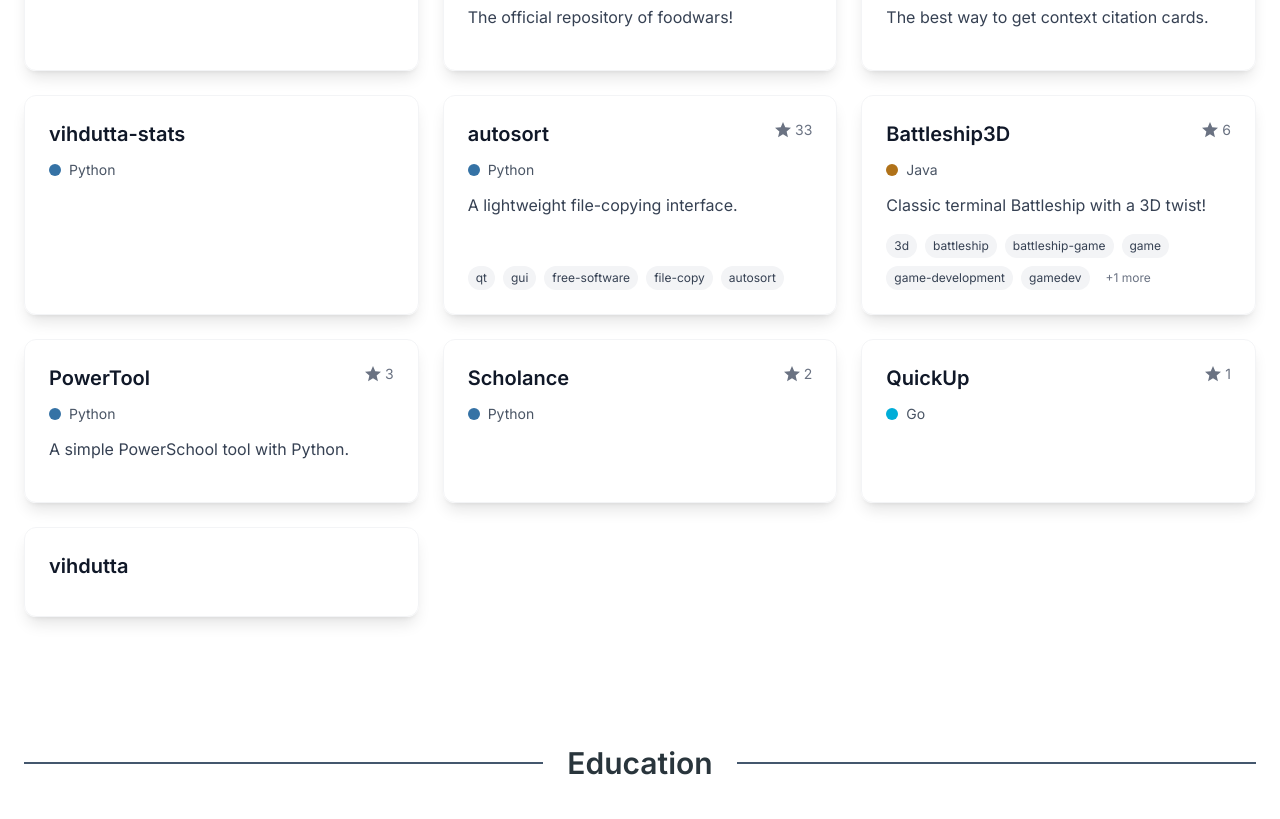
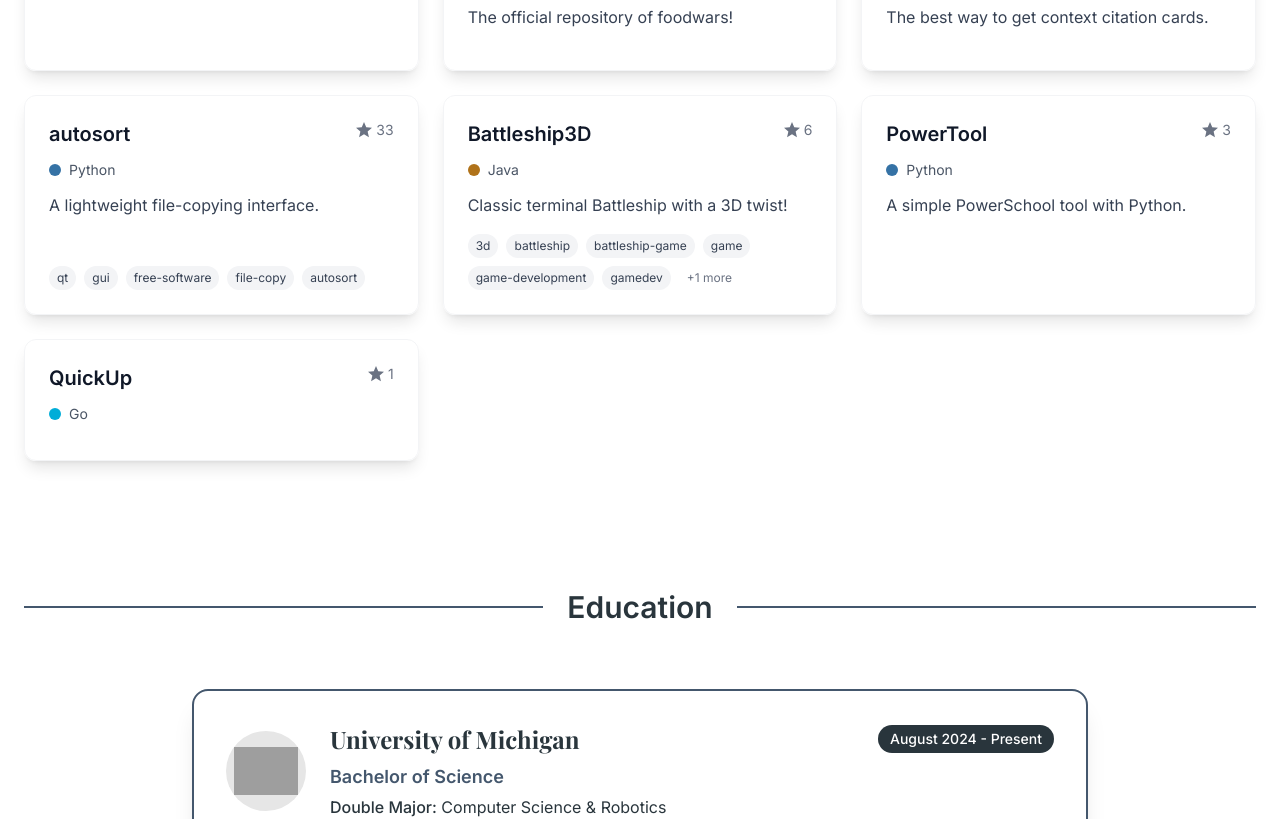
Before and after one commit to vihdutta/portfolio, a React (Vite) app: page / in a window 1280 px wide. Shown: the part 880-1699 px from the top of the page. Built offline with nearby package versions, Linux system fonts and the light colour scheme; grey boxes are pictures that could not be loaded.

Commit message:
fixed deployment issues

```diff
--- a/package.json
+++ b/package.json
@@ -9,6 +9,7 @@
     "dev:preview": "npm run build && npm run preview",
     "fetch-github-data": "node scripts/fetch-github-data.cjs",
     "build": "npm run fetch-github-data && tsc -b && vite build",
+    "build:custom-domain": "npm run fetch-github-data && tsc -b && cross-env CUSTOM_DOMAIN=true vite build",
     "build:no-fetch": "tsc -b && vite build",
     "lint": "eslint .",
     "typecheck": "tsc --noEmit",
@@ -34,6 +35,7 @@
     "@types/react": "^19.1.5",
     "@types/react-dom": "^19.1.5",
     "@vitejs/plugin-react": "^4.4.1",
+    "cross-env": "^7.0.3",
     "eslint": "^9.27.0",
     "eslint-plugin-react-hooks": "^5.2.0",
     "eslint-plugin-react-refresh": "^0.4.20",
--- a/public/github-data.json
+++ b/public/github-data.json
@@ -12,7 +12,7 @@
       "repositoryTopics": {
         "nodes": []
       },
-      "updatedAt": "2025-05-23T03:31:09Z"
+      "updatedAt": "2025-05-23T03:35:46Z"
     },
     {
       "name": "foodwars",
@@ -41,20 +41,6 @@
         "nodes": []
       },
       "updatedAt": "2025-04-17T18:23:45Z"
-    },
-    {
-      "name": "vihdutta-stats",
-      "description": null,
-      "url": "https://github.com/vihdutta/vihdutta-stats",
-      "stargazerCount": 0,
-      "primaryLanguage": {
-        "name": "Python",
-        "color": "#3572A5"
-      },
-      "repositoryTopics": {
-        "nodes": []
-      },
-      "updatedAt": "2025-03-01T12:32:28Z"
     },
     {
       "name": "autosort",
@@ -161,20 +147,6 @@
       "updatedAt": "2024-03-06T06:05:16Z"
     },
     {
-      "name": "Scholance",
-      "description": null,
-      "url": "https://github.com/TheOtherPC/Scholance",
-      "stargazerCount": 2,
-      "primaryLanguage": {
-        "name": "Python",
-        "color": "#3572A5"
-      },
-      "repositoryTopics": {
-        "nodes": []
-      },
-      "updatedAt": "2022-11-01T20:01:46Z"
-    },
-    {
       "name": "QuickUp",
       "description": null,
       "url": "https://github.com/vihdutta/QuickUp",
@@ -187,19 +159,8 @@
         "nodes": []
       },
       "updatedAt": "2022-01-30T15:27:17Z"
-    },
-    {
-      "name": "vihdutta",
-      "description": null,
-      "url": "https://github.com/vihdutta/vihdutta",
-      "stargazerCount": 0,
-      "primaryLanguage": null,
-      "repositoryTopics": {
-        "nodes": []
-      },
-      "updatedAt": "2021-05-09T14:53:21Z"
     }
   ],
-  "lastUpdated": "2025-05-23T03:34:36.082Z",
+  "lastUpdated": "2025-05-23T03:42:18.840Z",
   "source": "github-api"
 }
--- a/scripts/fetch-github-data.cjs
+++ b/scripts/fetch-github-data.cjs
@@ -133,11 +133,36 @@ async function fetchGitHubData() {
       throw new Error('Invalid response structure from GitHub API');
     }
 
-    const repositories = data.data.user.repositories.nodes;
+    let repositories = data.data.user.repositories.nodes;
     console.log(`✅ Successfully fetched ${repositories.length} repositories`);
 
+    // Load and apply ignored repos filter
+    const publicDir = path.join(process.cwd(), 'public');
+    const ignoredReposPath = path.join(publicDir, 'ignored_repos.json');
+
+    if (fs.existsSync(ignoredReposPath)) {
+      try {
+        const ignoredReposContent = fs.readFileSync(ignoredReposPath, 'utf8');
+        const ignoredRepos = JSON.parse(ignoredReposContent);
+
+        if (Array.isArray(ignoredRepos) && ignoredRepos.length > 0) {
+          const beforeCount = repositories.length;
+          repositories = repositories.filter(repo => !ignoredRepos.includes(repo.name));
+          const afterCount = repositories.length;
+          const filteredCount = beforeCount - afterCount;
+
+          if (filteredCount > 0) {
+            console.log(`🚫 Filtered out ${filteredCount} ignored repositories: ${ignoredRepos.filter(name => repositories.some(r => r.name === name) === false).join(', ')}`);
+          }
+        }
+      } catch (err) {
+        console.warn('⚠️  Failed to parse ignored_repos.json:', err.message);
+      }
+    } else {
+      console.log('📝 No ignored_repos.json found, including all repositories');
+    }
+
     // Ensure public directory exists
-    const publicDir = path.join(process.cwd(), 'public');
     if (!fs.existsSync(publicDir)) {
       fs.mkdirSync(publicDir, { recursive: true });
     }
--- a/src/pages/Home.tsx
+++ b/src/pages/Home.tsx
@@ -225,7 +225,7 @@ export const Home = () => {
 
                 {/* Additional Info */}
                 <div className="mt-6 pt-6 border-t border-gray-200">
-                  <div className="flex flex-wrap gap-4 text-sm" style={{ color: '#44576d' }}>
+                  <div className="flex flex-wrap justify-center gap-4 text-sm" style={{ color: '#44576d' }}>
                     <div className="flex items-center">
                       <svg className="w-4 h-4 mr-1" style={{ color: '#768a96' }} fill="currentColor" viewBox="0 0 20 20">
                         <path fillRule="evenodd" d="M5.05 4.05a7 7 0 119.9 9.9L10 18.9l-4.95-4.95a7 7 0 010-9.9zM10 11a2 2 0 100-4 2 2 0 000 4z" clipRule="evenodd"/>
--- a/vite.config.ts
+++ b/vite.config.ts
@@ -2,7 +2,23 @@ import { defineConfig } from 'vite'
 import react from '@vitejs/plugin-react'
 
 // https://vite.dev/config/
-export default defineConfig({
-  plugins: [react()],
-  base: '/',
+export default defineConfig(({ command }) => {
+  // For custom domain deployment, use '/'
+  // For GitHub Pages project deployment, use '/portfolio/'
+  const isProduction = command === 'build'
+  const isCustomDomain = process.env.CUSTOM_DOMAIN === 'true'
+
+  let base = '/'
+
+  if (isProduction && !isCustomDomain) {
+    // GitHub Pages project page deployment
+    base = '/portfolio/'
+  }
+
+  console.log(`🏗️  Building with base path: ${base}`)
+
+  return {
+    plugins: [react()],
+    base,
+  }
 })
```
Also changed, not shown: 1 other file (tests, documents, lock files or other folders).
